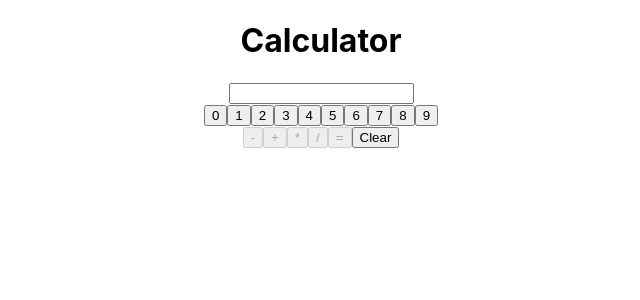
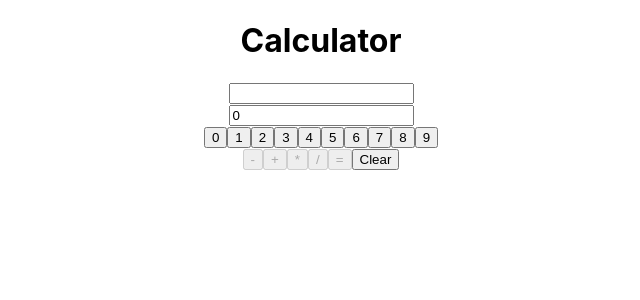
Before and after one commit to hijazikaram/JS-skill-enhancer, a React (Create React App) app in the folder calculator/: page / in a window 1280 px wide. Shown: the top 300 px of the page, without its empty margins (319-959 px from the left). Built offline with nearby package versions, Linux system fonts and the light colour scheme.

Commit message:
remove testing file and added logic

```diff
--- a/calculator/src/App.js
+++ b/calculator/src/App.js
@@ -5,9 +5,10 @@ class App extends React.Component {
   constructor(props) {
     super(props);
     this.state = {
-      calc: '',
+      calc: '0',
       disableAction: true,
       result: null,
+      firstNum: '',
       actions: ['-', '+', '*', '/', '=']
     };
   }
@@ -23,46 +24,51 @@ class App extends React.Component {
       result: null
     });
   }
-
   handleActionClicked = action => {
+    const { firstNum, calc } = this.state;
     if (action === '=') {
+      const finalNum = firstNum.concat(calc);
       this.setState({
-        result: eval(this.state.calc),
+        result: eval(finalNum),
         disableAction: true,
+        firstNum: '',
         calc: ''
       });
     } else {
+      const firstNum = firstNum === '' ? calc.concat(' ', action, ' ', firstNum) : this.state.firstNum.concat(' ', this.state.calc, ' ', action );
       this.setState({
-        calc: this.state.calc.concat('', action),
+        firstNum,
+        calc: '0',
         disableAction: true,
         result: null
       });
-    };
+    }
   }
 
   clearState = () => {
     this.setState({
       calc: '',
       disableAction: true,
-      result: null
+      result: null,
+      firstNum: ''
     });
   }
   render() {
     console.log(this.state);
-    const { actions } = this.state;
-    // str 12 [+,-,/,*] 01
-    // example `12 + 01` should be `12 + 1`
-    // if 0 is is the first then user clicks another num, remove the 0
+    const { actions, result, calc, firstNum } = this.state;
     const numbers = ['0', '1', '2', '3', '4', '5', '6', '7', '8', '9'];
     const num = numbers.map((num, i) => <button key={i} onClick={() => this.handleNumClicked(num)}>{ num } </button>);
-    const action = actions.map((action,i) => <button key={i} disabled={this.state.disableAction} onClick={() => this.handleActionClicked(action)}>{action}</button>);
+    const action = actions.map((action, i) => <button key={i} disabled={this.state.disableAction} onClick={() => this.handleActionClicked(action)}>{action}</button>);
 
     return (
       <div className="App">
         <h1>Calculator</h1>
         <div className="calc">
           <div>
-            <input type="text" value={this.state.result ? this.state.result : this.state.calc} readOnly></input>
+            <input type="text" value={firstNum} readOnly></input>
+          </div>
+          <div>
+            <input type="text" value={result ? result : calc} readOnly></input>
           </div>
           <div>
             { num }
```
Also changed, not shown: 1 other file (tests, documents, lock files or other folders).
